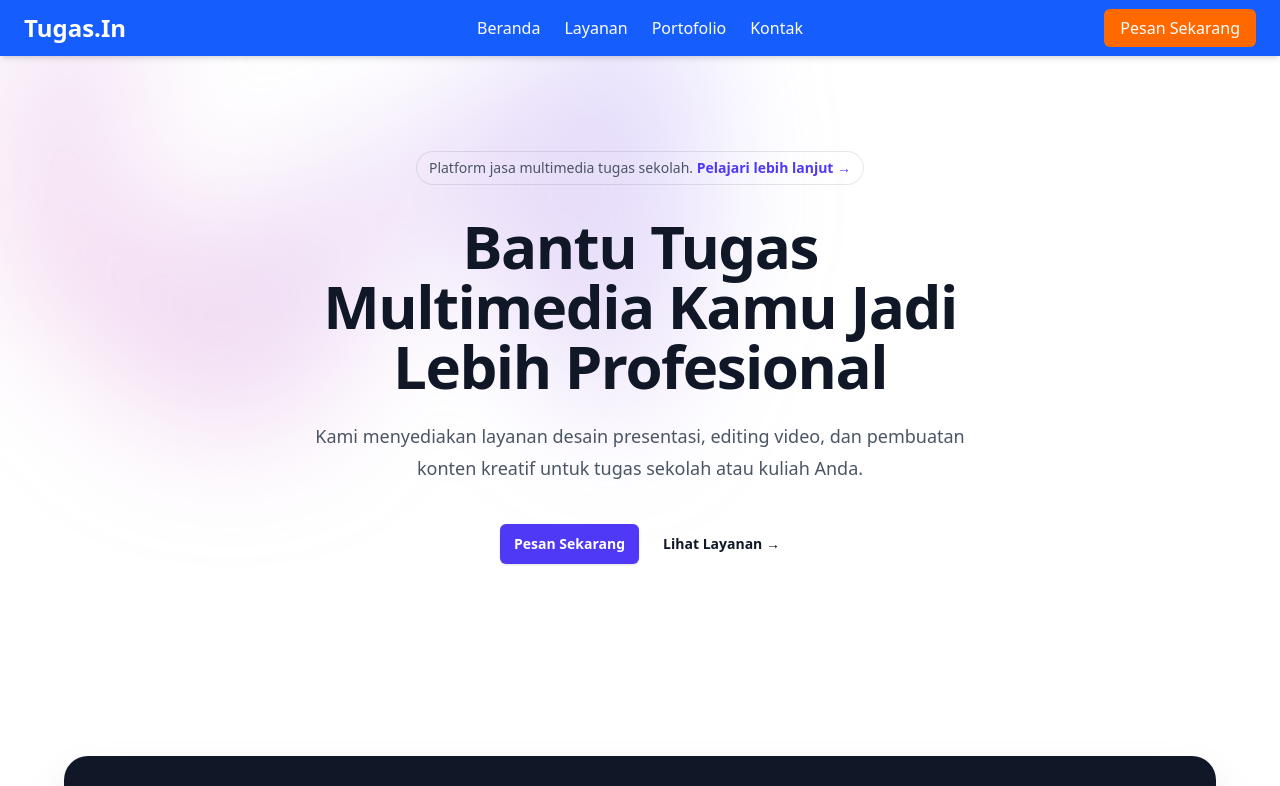
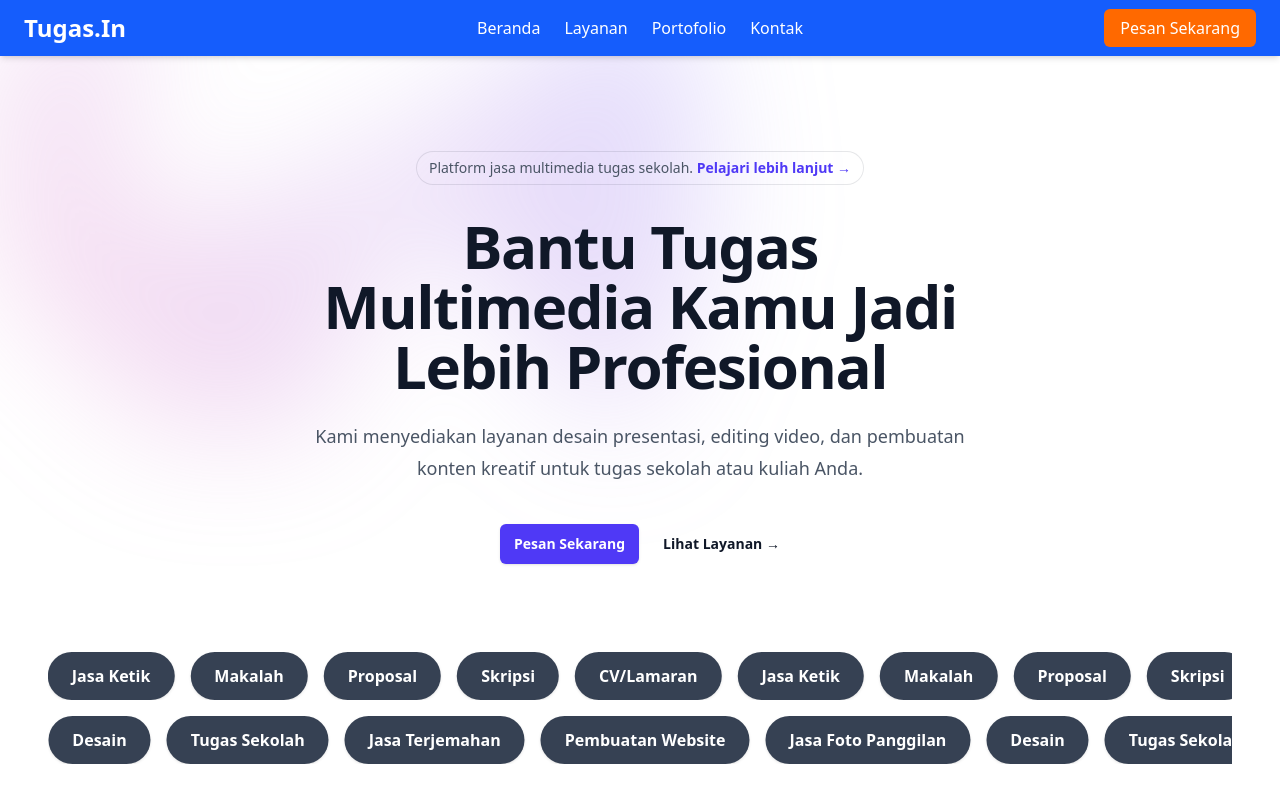
Before and after one commit to Dimas712/Toko_online, a Next.js app: page / in a window 1280 px wide. Shown: the top 786 px of the page. Built offline with nearby package versions, Linux system fonts and the light colour scheme.

Commit message:
`feat: added swiper library and Carousel component to the project`

```diff
--- a/package.json
+++ b/package.json
@@ -13,7 +13,8 @@
     "next": "15.4.5",
     "next-sitemap": "^4.2.3",
     "react": "19.1.0",
-    "react-dom": "19.1.0"
+    "react-dom": "19.1.0",
+    "swiper": "^11.2.10"
   },
   "devDependencies": {
     "@tailwindcss/postcss": "^4",
--- a/src/app/page.jsx
+++ b/src/app/page.jsx
@@ -1,4 +1,5 @@
 import Example from "../component/Example";
+import Carousel from "../component/Carousel";
 
 export default function Home() {
   return (
@@ -63,6 +64,7 @@ export default function Home() {
           className="relative left-[calc(50%+3rem)] aspect-[1155/678] w-[36.125rem] -translate-x-1/2 bg-gradient-to-tr from-[#ff80b5] to-[#9089fc] opacity-30 sm:left-[calc(50%+36rem)] sm:w-[72.1875rem]"
         />
       </div>
+      <Carousel/>
       <Example/>
     </main>
   );
--- /dev/null
+++ b/src/component/Carousel.jsx
@@ -0,0 +1,67 @@
+// components/SKCarousel.jsx
+"use client";
+
+import { Swiper, SwiperSlide } from "swiper/react";
+import "swiper/css";
+import "swiper/css/free-mode";
+import { FreeMode, Autoplay } from "swiper/modules";
+
+const dataSK = [
+  "Makalah",
+  "Proposal",
+  "Skripsi",
+  "CV/Lamaran",
+  "Jasa Ketik",
+  "Jasa Foto Panggilan",
+  "Desain",
+  "Tugas Sekolah",
+  "Jasa Terjemahan",
+  "Pembuatan Website",
+];
+
+// Bagi dua bagian
+const half = Math.ceil(dataSK.length / 2);
+const topRow = [...dataSK.slice(0, half)];
+const bottomRow = [...dataSK.slice(half)];
+
+// Duplikasikan item agar looping smooth
+const duplicateItems = (items) => [...items, ...items];
+
+const CarouselRow = ({ items, reverse = false }) => (
+  <Swiper
+    slidesPerView={"auto"}
+    spaceBetween={16}
+    freeMode={true}
+    loop={true}
+    speed={6000}
+    autoplay={{
+      delay: 0,
+      disableOnInteraction: false,
+      reverseDirection: reverse,
+    }}
+    modules={[FreeMode, Autoplay]}
+    allowTouchMove={false}
+    className="w-full"
+  >
+    {duplicateItems(items).map((item, idx) => (
+      <SwiperSlide key={idx} className="!w-fit">
+        <div className="bg-gray-700 text-white rounded-full px-6 py-3 font-semibold text-center shadow whitespace-nowrap">
+          {item}
+        </div>
+      </SwiperSlide>
+    ))}
+  </Swiper>
+);
+
+
+export default function Carousel() {
+  return (
+    <div className="w-full px-4 py-6 space-y-4">
+      {/* Atas: ke kiri */}
+      <CarouselRow items={topRow} reverse={true} />
+
+      {/* Bawah: ke kanan */}
+      <CarouselRow items={bottomRow} reverse={false} />
+    </div>
+  );
+}
```
Also changed, not shown: 1 other file (tests, documents, lock files or other folders).
